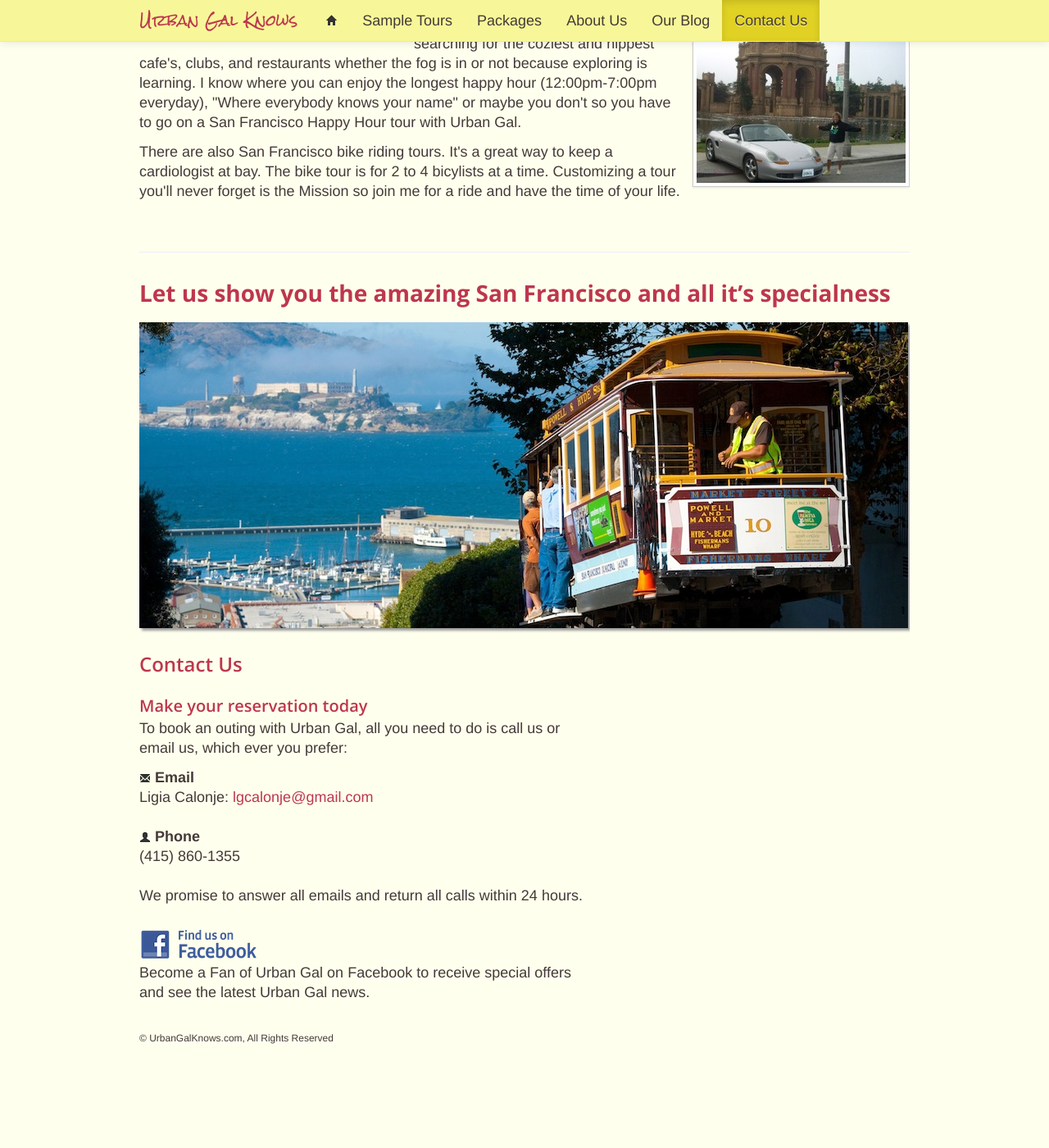
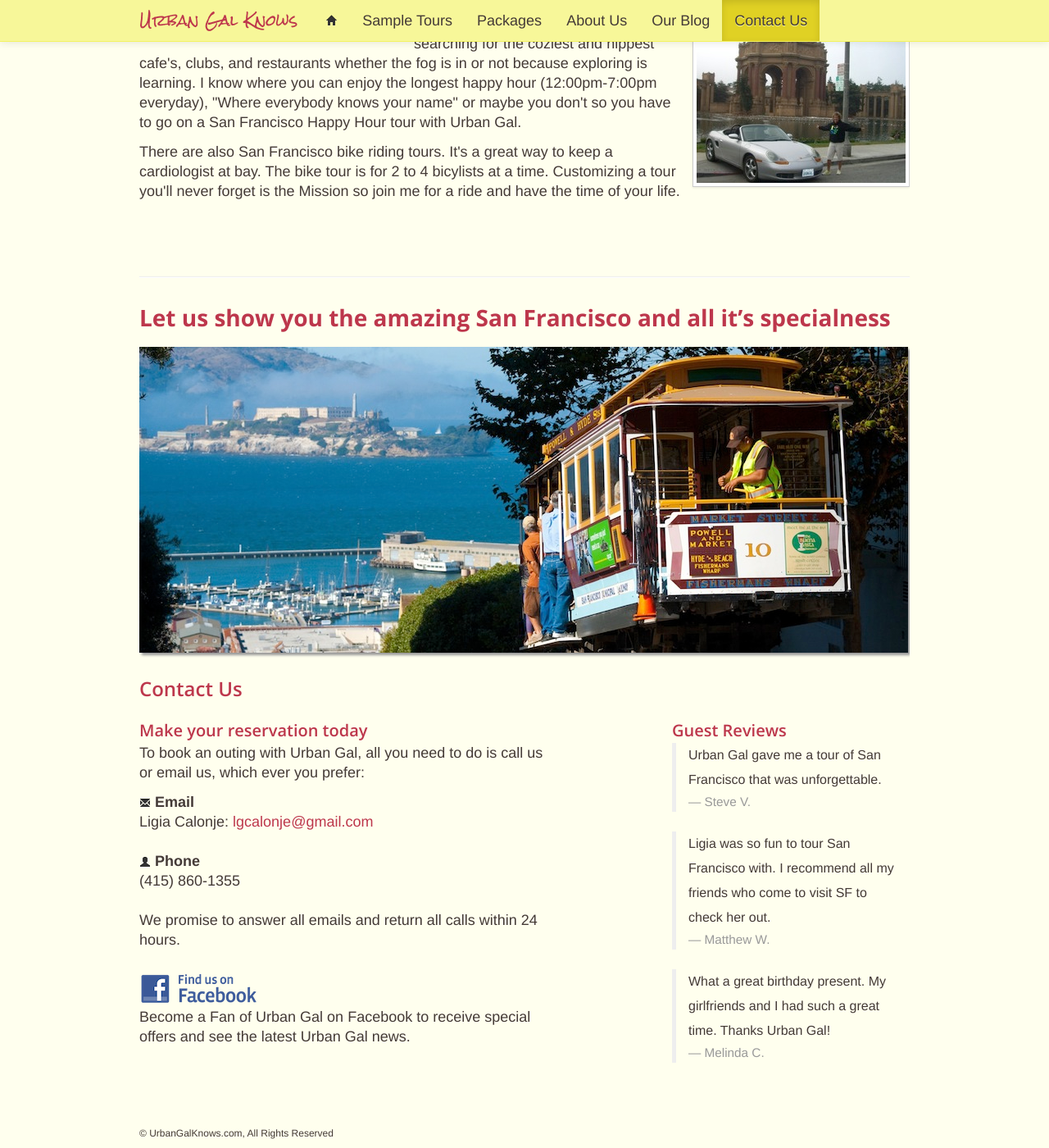
Before and after one commit to mwhitt/urbangalknows.com, a Jekyll site: the page built from index.html, in a window 1280 px wide and 1400 px high, scrolled down 5446 px. Shown: the whole window at 82% size. Built offline with Jekyll 4.4.1, drawn with Linux system fonts in a browser that asks for light colours; nearby versions of some CDN libraries; before the commit the page ends 6730 px from its top, so only the background shows below that.

Commit message:
added guest reviews to contact us section

```diff
--- a/_includes/about_us.html
+++ b/_includes/about_us.html
@@ -2,7 +2,7 @@
 <div class="header-image">
   <img src="/assets/images/bay-bridge.jpg" class="img-shadow"/>
 </div>
-<div class="page-content clearfix" style="margin-bottom:50px">
+<div class="page-content clearfix" style="margin-bottom:80px">
   <h2>About Us</h2>
 
   <div class="text-image-about pull-left">
--- a/_includes/contact_us.html
+++ b/_includes/contact_us.html
@@ -2,9 +2,11 @@
 <div class="header-image">
   <img src="/assets/images/cable-car.jpeg" class="img-shadow"/>
 </div>
+
 <div class="page-content">
   <h2>Contact Us</h2>
-  <div style="width:550px">
+
+  <div class="pull-left" style="width:500px">
 
     <h3>Make your reservation today</h3>
     <p>
@@ -30,4 +32,23 @@
       Become a Fan of Urban Gal on Facebook to receive special offers and see the latest Urban Gal news.
     </p>
   </div>
+
+  <div class="pull-left" style="width:280px;margin-left:150px">
+    <h3>Guest Reviews</h3>
+    <blockquote>
+      <p>Urban Gal gave me a tour of San Francisco that was unforgettable.</p>
+      <small>Steve V.</small>
+    </blockquote>
+
+    <blockquote>
+      <p>Ligia was so fun to tour San Francisco with. I recommend all my friends who come to visit SF to check her out.</p>
+      <small>Matthew W.</small>
+    </blockquote>
+
+    <blockquote>
+      <p>What a great birthday present. My girlfriends and I had such a great time.  Thanks Urban Gal!</p>
+      <small>Melinda C.</small>
+    </blockquote>
+  </div>
+
 </div>
--- a/assets/css/main.css
+++ b/assets/css/main.css
@@ -102,7 +102,7 @@ html, body {
 
 #main-content {
   overflow:auto;
-  padding-bottom:50px; /* this needs to be bigger than footer height*/
+  padding-bottom:80px; /* this needs to be bigger than footer height*/
   padding-top:50px;
 }
 
```
